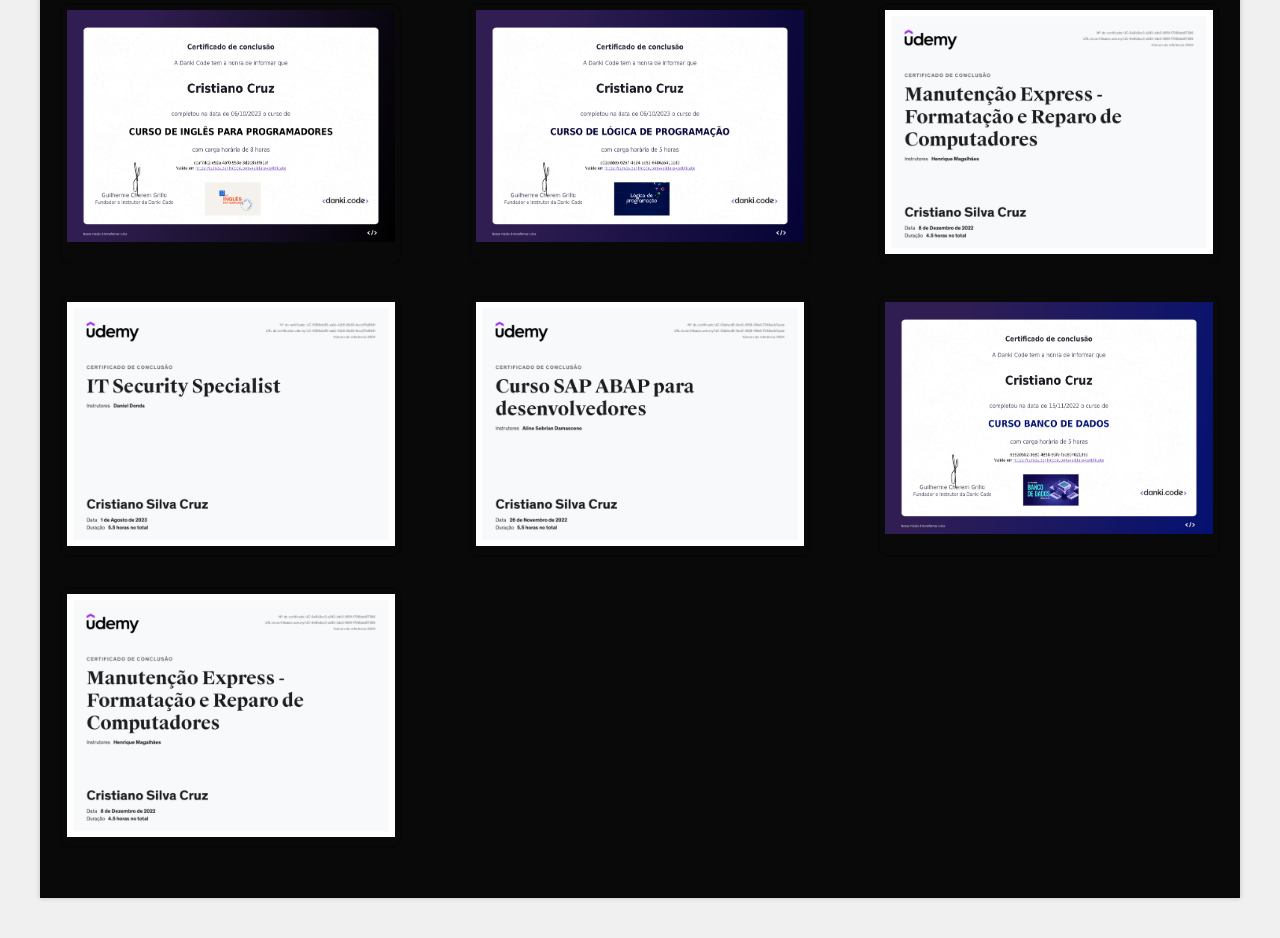
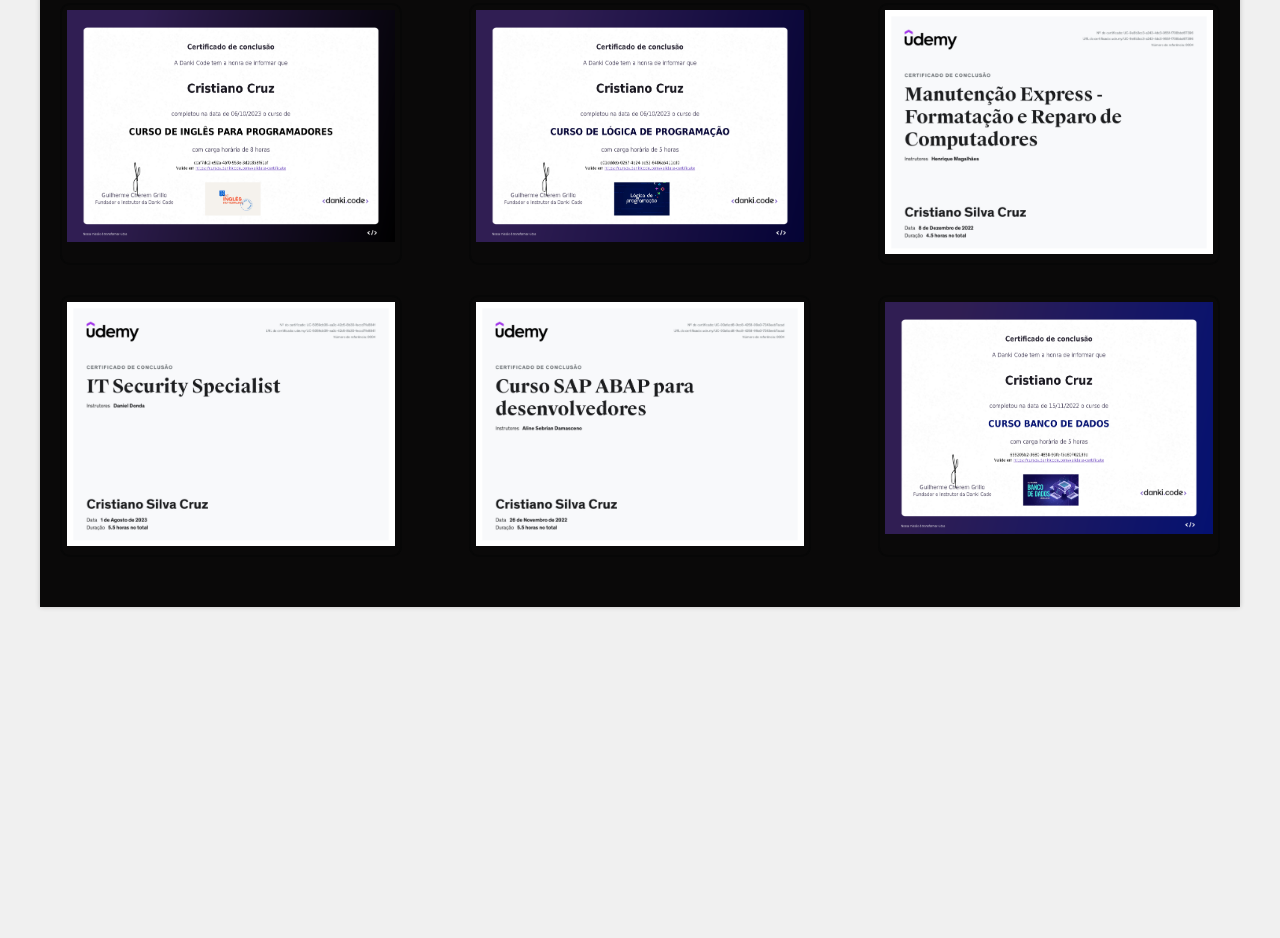
Before and after one commit to CristianoCruz10/Portifolio, a plain HTML site: page index.html in a window 1280 px wide. Shown: the part 709-1647 px from the top of the page. After the commit the page ends 1356 px from the top, so only its background shows below. Drawn offline with Linux system fonts and the light colour scheme.

Commit message:
Update index.html
atualizando imagens

```diff
--- a/index.html
+++ b/index.html
@@ -95,10 +95,6 @@
                 </div>
                 <div class="certificado">
                     <img src="BancoDados-1.png" alt="Certificado 9">
-                </div>
-                <div class="certificado">
-                    <img src="reparoPC-1.png" alt="Certificado 10">
-                </div>
             </div>
         </div>
     </div>
```
